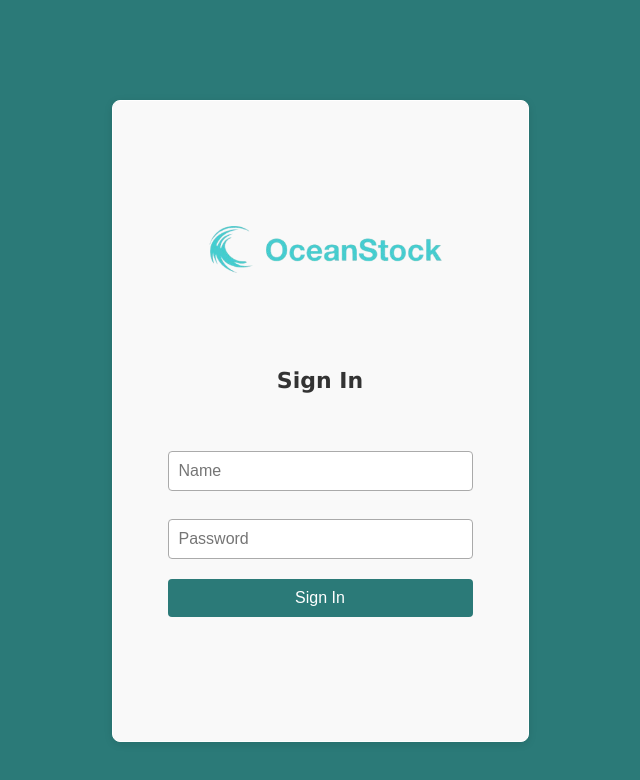
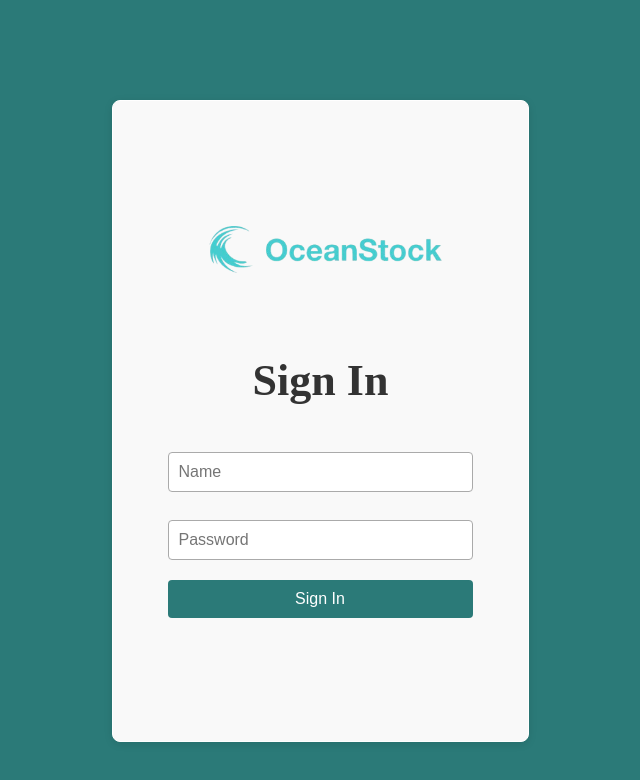
Before and after one commit to RubenEsperto/Hackathon, a React (Create React App) app in the folder hackathon/: page / in a window 1280 px wide. Shown: the top 780 px of the page, without its empty margins (320-960 px from the left). Built offline with nearby package versions, Linux system fonts and the light colour scheme.

Commit message:
font size adjustment

```diff
--- a/hackathon/src/styles/signin.css
+++ b/hackathon/src/styles/signin.css
@@ -39,8 +39,10 @@ html, body {
 }
 
 
-.h2{
+h2{
   margin-top: 0px;
+  font-family: 'Georgia, Times New Roman, serif';
+  scale: 200%;
 }
 
 .signin-form {
```
